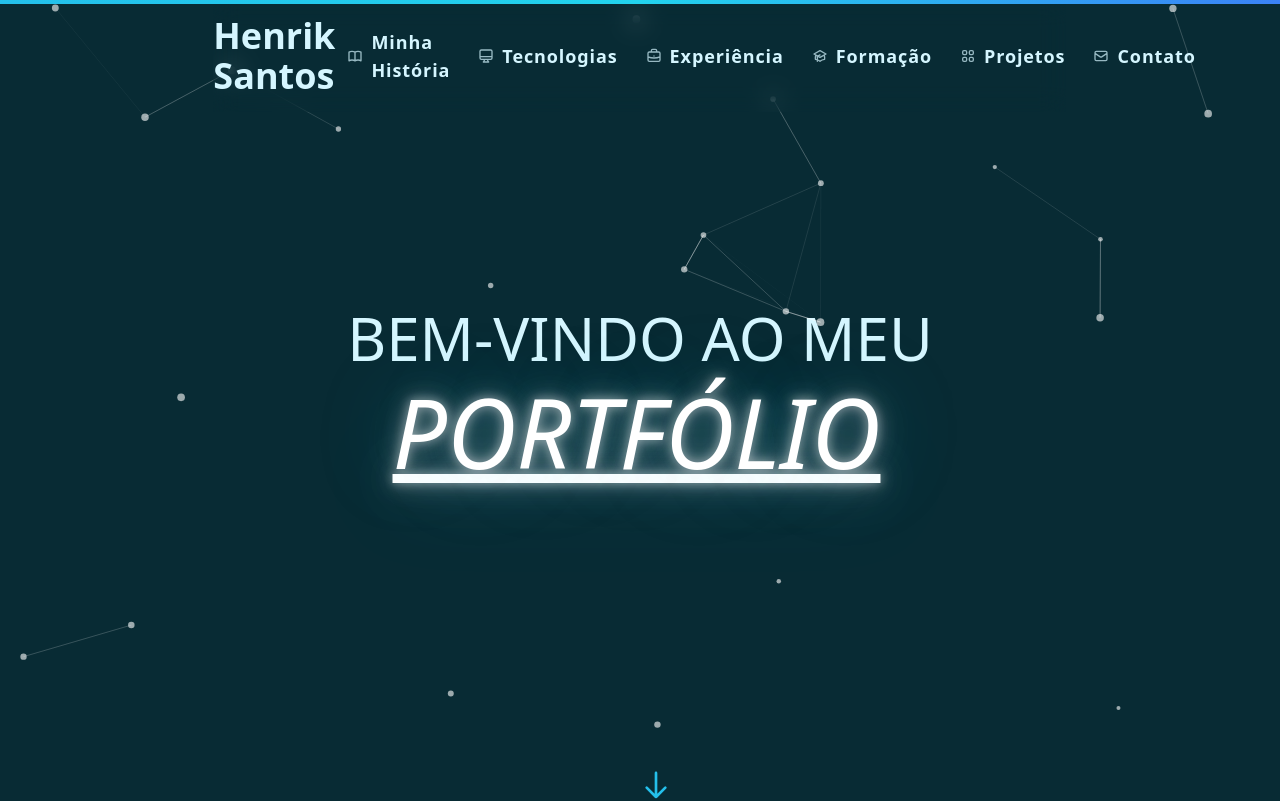
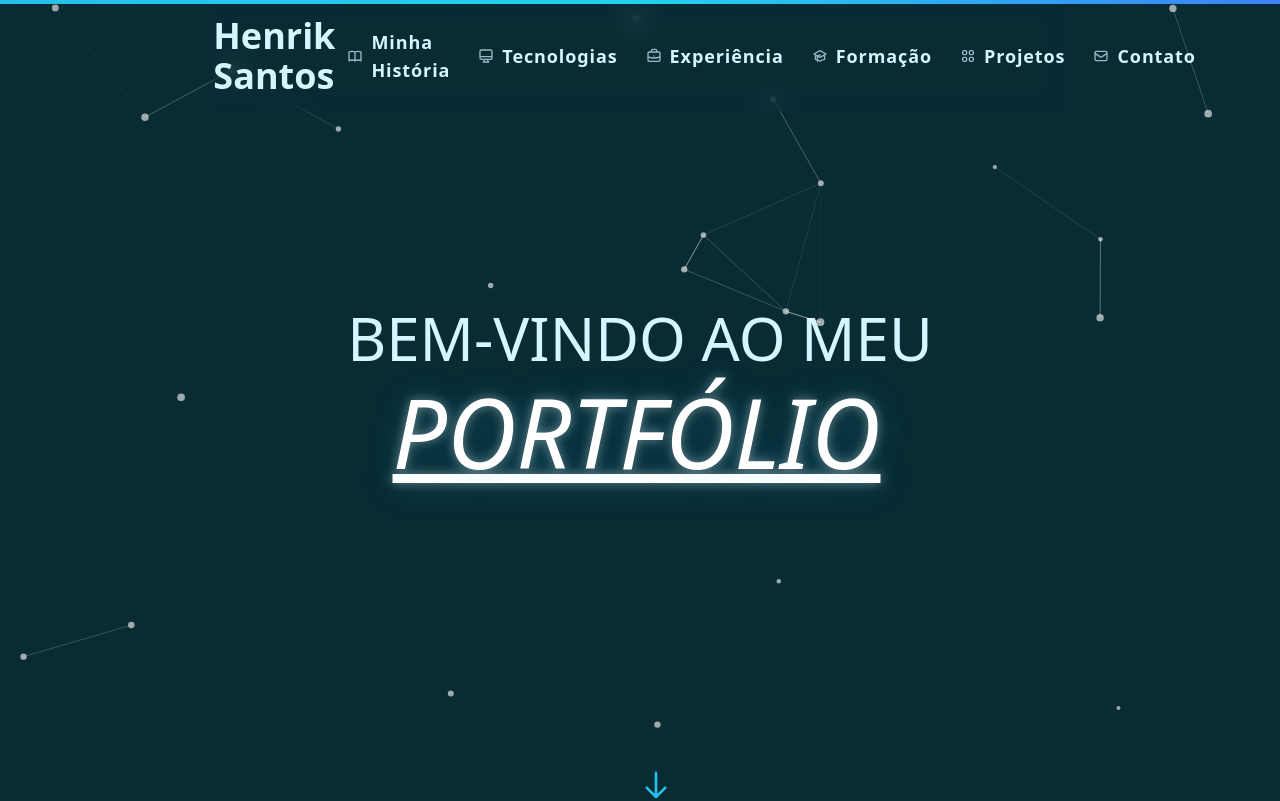
Before and after one commit to HenrikSantos/HenrikSantos.github.io, a React (Vite) app: page / in a window 1280 px wide. Shown: the top 801 px of the page. Built offline with nearby package versions, Linux system fonts and the light colour scheme.

Commit message:
perf: simplify neon text animation and reduce shadow complexity

```diff
--- a/src/index.css
+++ b/src/index.css
@@ -31,27 +31,22 @@ body {
 .neon-text {
   color: #fff;
   text-shadow:
-    0 0 10px rgba(255, 255, 255, 0.5),
-    0 0 20px rgba(255, 255, 255, 0.3),
-    0 0 40px rgba(255, 255, 255, 0.2),
-    0 0 80px rgba(36, 192, 235, 0.3);
-  animation: neon-pulse 3s ease-in-out infinite alternate;
+    0 0 10px rgba(255, 255, 255, 0.4),
+    0 0 30px rgba(36, 192, 235, 0.25);
+  animation: neon-pulse 4s ease-in-out infinite alternate;
+  will-change: text-shadow;
 }
 
 @keyframes neon-pulse {
   from {
     text-shadow:
-      0 0 10px rgba(255, 255, 255, 0.5),
-      0 0 20px rgba(255, 255, 255, 0.3),
-      0 0 40px rgba(255, 255, 255, 0.2),
-      0 0 80px rgba(36, 192, 235, 0.3);
+      0 0 10px rgba(255, 255, 255, 0.4),
+      0 0 30px rgba(36, 192, 235, 0.25);
   }
   to {
     text-shadow:
-      0 0 15px rgba(255, 255, 255, 0.6),
-      0 0 30px rgba(255, 255, 255, 0.4),
-      0 0 60px rgba(255, 255, 255, 0.3),
-      0 0 100px rgba(36, 192, 235, 0.5);
+      0 0 15px rgba(255, 255, 255, 0.5),
+      0 0 40px rgba(36, 192, 235, 0.35);
   }
 }
 
```
